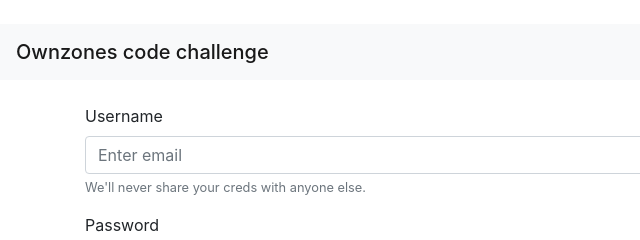
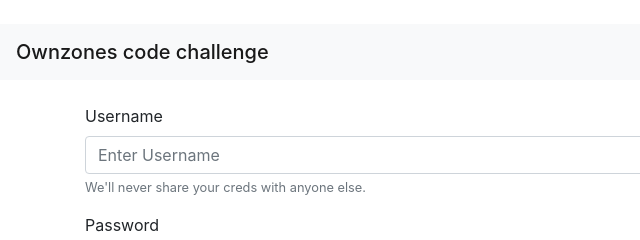
Before and after one commit to atahualpapena/aws_code_challenge, a plain HTML site: page front-end/index.html in a window 1280 px wide. Shown: the top 240 px of the page, 0-640 px from the left. Drawn offline with nearby package versions, Linux system fonts and the light colour scheme.

Commit message:
fixed placeholder

```diff
--- a/front-end/index.html
+++ b/front-end/index.html
@@ -31,7 +31,7 @@
             <div class="form-group">
                 <label for="email">Username</label>
                 <input type="text" class="form-control" id="username" name="username" aria-describedby="emailHelp"
-                    placeholder="Enter email" />
+                    placeholder="Enter Username" />
                 <small id="emailHelp" class="form-text text-muted">We'll never share your creds with anyone
                     else.</small>
             </div>
```
